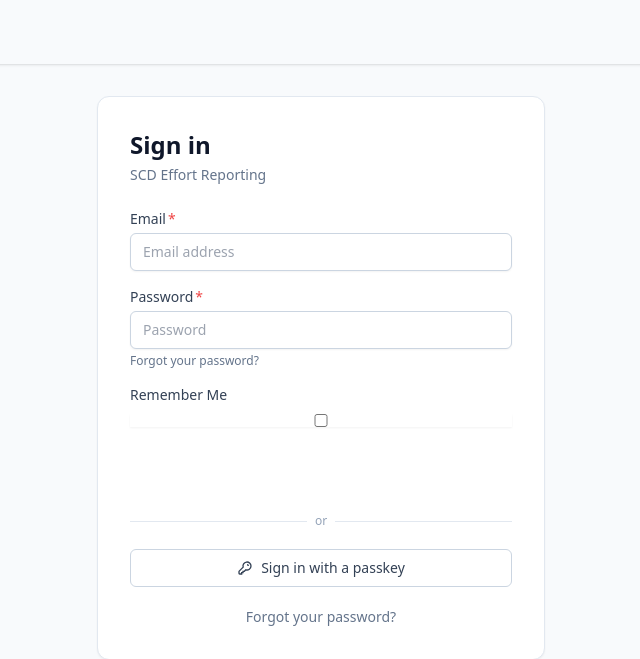
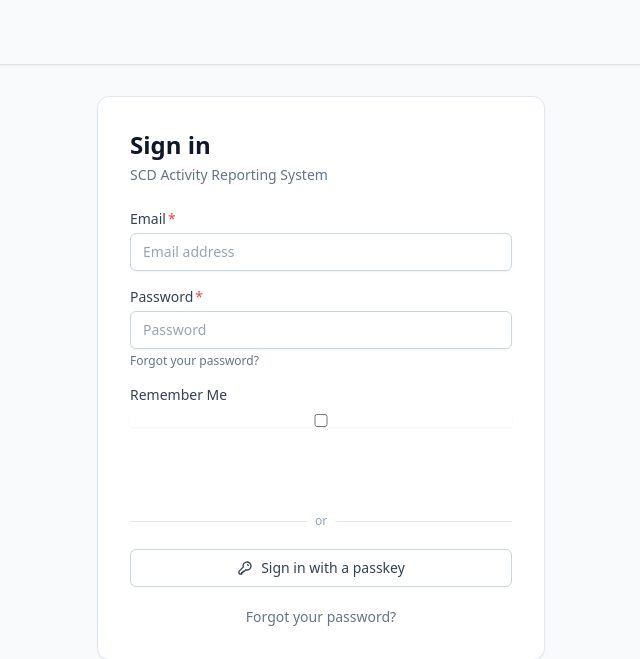
Before and after one commit to normanajn/SCD-Reporting, a Django app: page /accounts/login/ in a window 1280 px wide. Shown: the top 659 px of the page, without its empty margins (319-959 px from the left). Run offline with Django 5.2, Linux system fonts and the light colour scheme; data comes from the database, SQL or seed files in the repository; parts of the project's set-up code (start-up, migrations or seed data) failed here and were passed over; some libraries are stand-ins or nearby versions.

Commit message:
Update login page branding and SSO button label
- Title and subtitle updated to "SCD Activity Reporting System"
- "Log in with SSO" → "Log in with Fermilab SSO"

Co-Authored-By: Claude Sonnet 4.6 <noreply@anthropic.com>

```diff
--- a/apps/core/templates/account/login.html
+++ b/apps/core/templates/account/login.html
@@ -1,12 +1,12 @@
 {% extends "base.html" %}
-{% block title %}Sign In — SCD Reporting{% endblock %}
+{% block title %}Sign In — SCD Activity Reporting{% endblock %}
 
 {% block content %}
 <div class="min-h-[60vh] flex items-center justify-center">
   <div class="w-full max-w-md">
     <div class="bg-white rounded-xl shadow-sm border border-slate-200 p-8">
       <h1 class="text-2xl font-bold text-slate-900 mb-1">Sign in</h1>
-      <p class="text-sm text-slate-500 mb-6">SCD Effort Reporting</p>
+      <p class="text-sm text-slate-500 mb-6">SCD Activity Reporting System</p>
 
       <form method="post" action="{% url 'account_login' %}">
         {% csrf_token %}
@@ -52,7 +52,7 @@
           <svg class="w-4 h-4 shrink-0" viewBox="0 0 24 24" fill="none" stroke="currentColor" stroke-width="2">
             <path d="M12 2L2 7l10 5 10-5-10-5z"/><path d="M2 17l10 5 10-5"/><path d="M2 12l10 5 10-5"/>
           </svg>
-          Log in with SSO
+          Log in with Fermilab SSO
         </a>
         {% endif %}
         {% if GOOGLE_ENABLED %}
```
